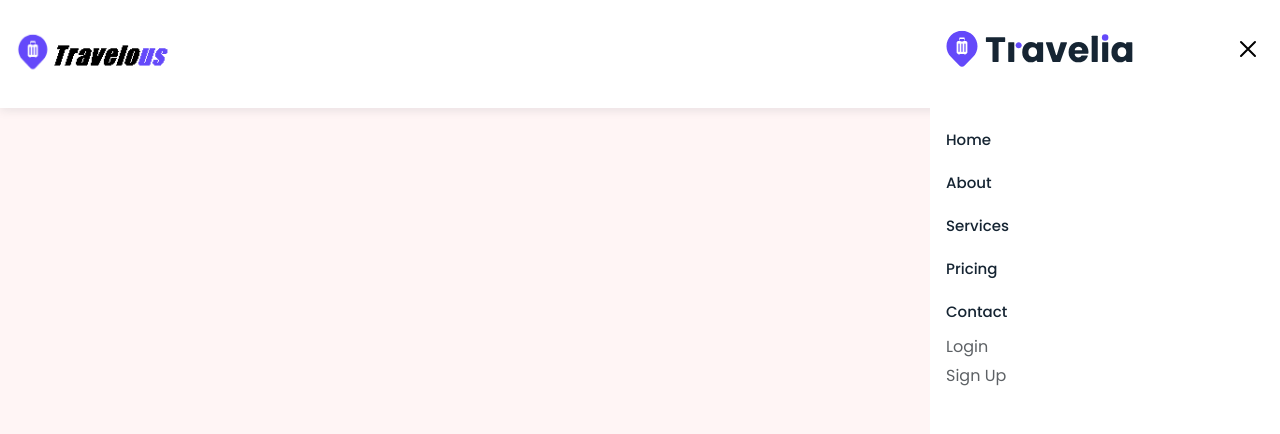
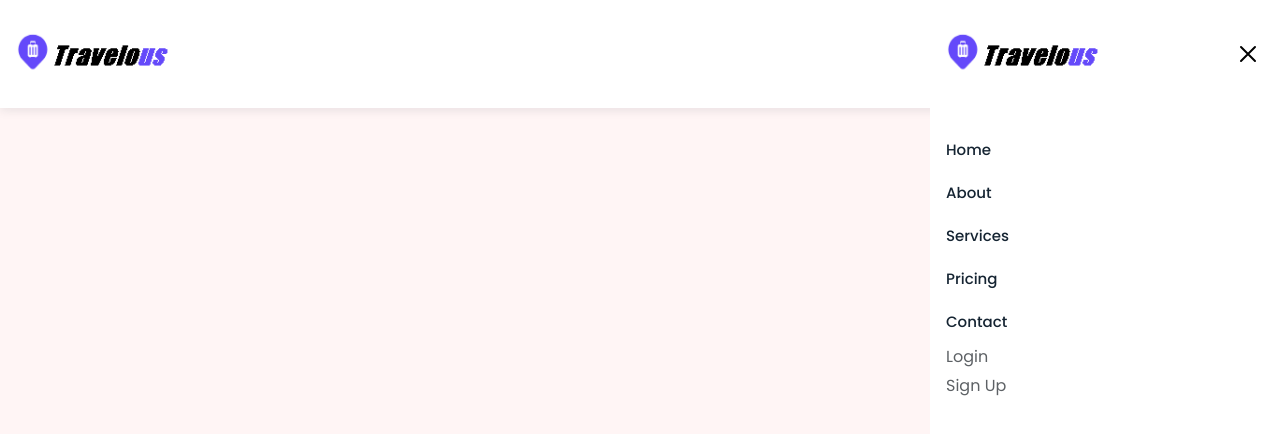
Before and after one commit to albinaasllanaj/travel-planner, a plain HTML site: page index.html in a window 1280 px wide. Drawn offline with nearby package versions, Linux system fonts and the light colour scheme.

Commit message:
Updated logo width

```diff
--- a/index.html
+++ b/index.html
@@ -45,7 +45,7 @@
 <nav class="navbar active" data-navbar>
 <div class="navbar-top">
     <a href="#" class="logo">
-        <img src="images/logo.svg" width="187" height="38" alt="logo">
+        <img src="images/Travelous.PNG" width="157" height="48" alt="logo">
     </a>
 
     <button class="nav-toggle-btn" aria-label="close menu" data-nav-toggler>
```
